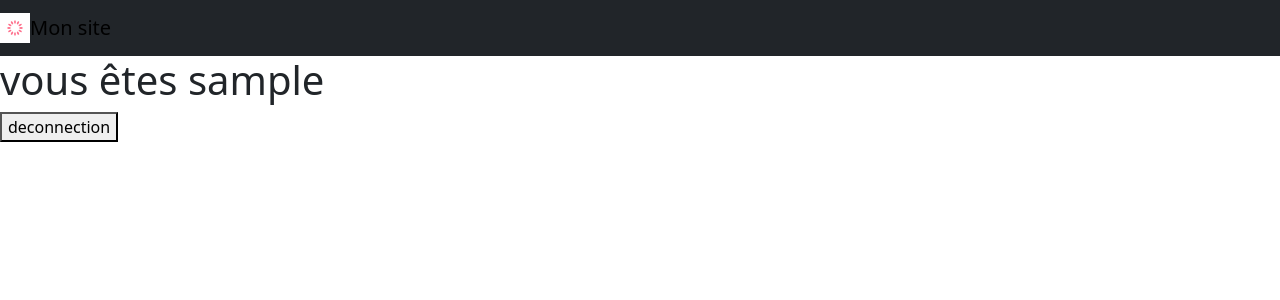
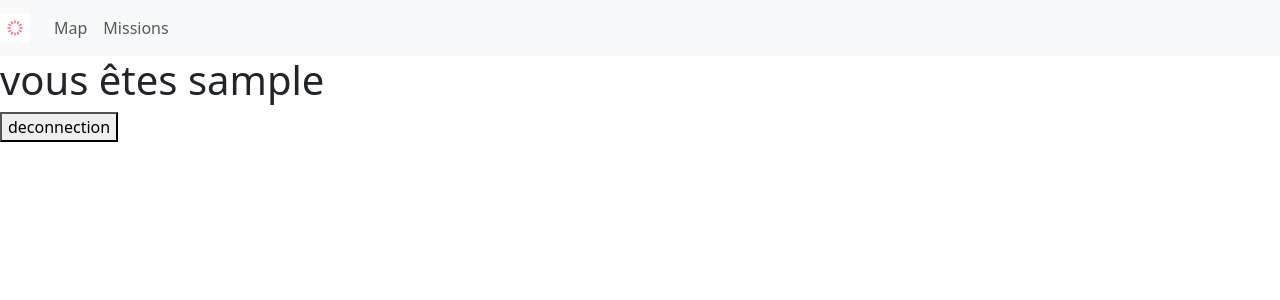
Before and after one commit to corentinbondu-cmd/Projet-final, a Flask app: page / in a window 1280 px wide. Shown: the top 300 px of the page. Run offline with Flask 3, Linux system fonts and the light colour scheme; the visitor is signed in with stand-in values (Sample User, id 1); some libraries are stand-ins or nearby versions.

Commit message:
Add files via upload

```diff
--- a/server.py
+++ b/server.py
@@ -2,6 +2,7 @@ from flask import Flask, render_template, jsonify, request, session
 import time, csv
 from flask_bcrypt import Bcrypt
 from UserDAO import UserDAO
+from MissionDAO import MissionDAO
 from pymongo import *
 
 HTTP = 8080
@@ -13,6 +14,15 @@ bcrypt = Bcrypt(app)
 def index():
     '''apiAddUserCSV()'''
     return render_template('index.html')
+
+@app.route("/map/")
+def map():
+    return render_template('map.html')
+
+@app.route("/liste-missions/")
+def missions():
+    missions = MissionDAO(MongoClient()).get_all_mission()
+    return render_template('missions.html', missions = missions, longueur = len(missions))
 
 @app.route("/api/user-login", methods=['POST', 'GET'])
 def apiLogin():
--- a/templates/base.html
+++ b/templates/base.html
@@ -7,10 +7,19 @@
     <title>Pimp My Map - {% block title %}{% endblock %}</title>
 </head>
 <body>
-    <nav class="navbar nav-dark bg-dark">
+    <nav class="navbar navbar-expand navbar-light bg-light">
         <a class="navbar-brand" href={{ url_for('index') }}>
-            <img src={{ url_for('static', filename='images/Spinner.svg') }} width="30" height="30" class="d-inline-block align-top" alt="">Mon site
+            <img src={{ url_for('static', filename='images/Spinner.svg') }} width="30" height="30" class="d-inline-block align-top" alt="">
+
         </a>
+        {% if session['login'] %}
+        <div class="collapse navbar-collapse">
+            <div class="navbar-nav">
+                <a class="nav-link nav-item" href="{{ url_for('map') }}">Map</a>
+                <a class="nav-link nav-item" href="{{ url_for('missions') }}">Missions</a>
+            </div>
+        </div>
+        {% endif %}
     </nav>
     {% block body %}{% endblock %}
     <script src={{ url_for('static', filename='js/jquery-3.7.1.min.js') }}></script>
--- a/templates/index.html
+++ b/templates/index.html
@@ -1,7 +1,9 @@
 {% extends "base.html" %}
-{% block title %}Administrateur{% endblock %}
+{% block title %}{% if session['login'] %}
+Accueil{% else %}Connexion{% endif %}{% endblock %}
 {% block body %}
 {% if session['login'] %}
+
 <h1>vous êtes {{session['login']}}</h1>
 <button onclick="logout()">deconnection</button>
 {% else %}
--- /dev/null
+++ b/templates/map.html
@@ -0,0 +1 @@
+{% extends "base.html" %}
--- /dev/null
+++ b/templates/missions.html
@@ -0,0 +1,6 @@
+{% extends "base.html" %}
+{% block body %}
+{% for i in range(0, longueur) %}
+<p>{{ missions[i] }}</p>
+{% endfor %}
+{% endblock %}
```
Also changed, not shown: MissionDAO.py (added, +25 -0 lines), MissionDTO.py (added, +17 -0 lines).
